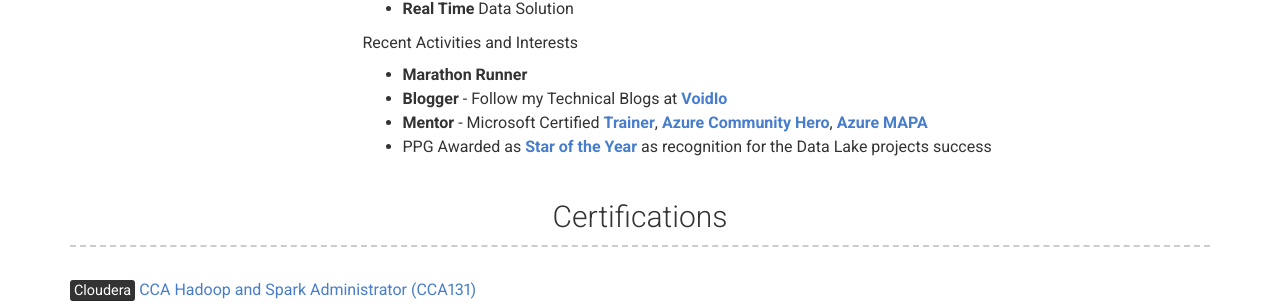
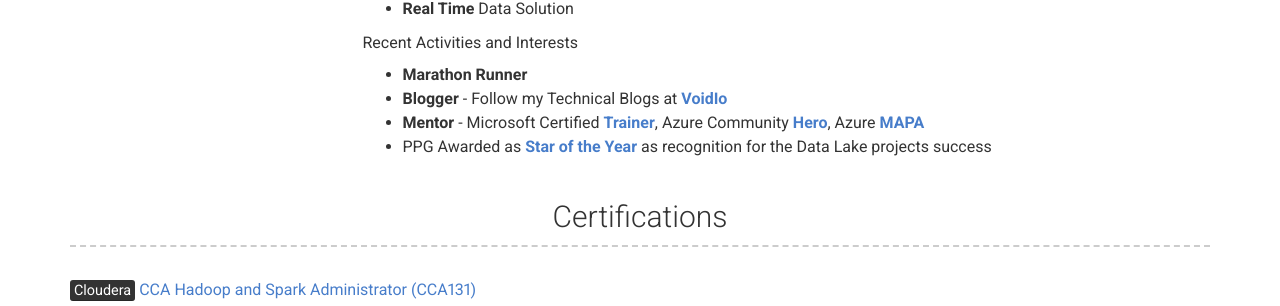
Before and after one commit to mohd-hasnain/mohd-hasnain.github.io, a Jekyll site: the page built from index.md, in a window 1280 px wide and 900 px high, scrolled down 421 px. Shown: the part 147-453 px from the top of the window. Built offline with Jekyll 4.4.1, drawn with Linux system fonts in a browser that asks for light colours; nearby versions of some CDN libraries.

```diff
--- a/_config.yml
+++ b/_config.yml
@@ -57,8 +57,8 @@ about_content: | # this will include new lines to allow paragraphs
     - **Marathon Runner**
     - **Blogger** - Follow my Technical Blogs at [**VoidIo**](https://voidio.blogspot.com/)
     - **Mentor** - Microsoft Certified [**Trainer**](https://www.youracclaim.com/badges/40d31f64-8811-45ea-8234-0e289b77b9c3/accept),
-    [**Azure Community Hero**](https://enjinx.io/eth/asset/63151533),
-    [**Azure MAPA**](assets/mapa.jpeg)
+    Azure Community [**Hero**](https://enjinx.io/eth/asset/63151533),
+    Azure [**MAPA**](assets/mapa.jpeg)
     - PPG Awarded as [**Star of the Year**](assets/award.jpg) as recognition for the Data Lake projects success
 
 # Projects Section
```
